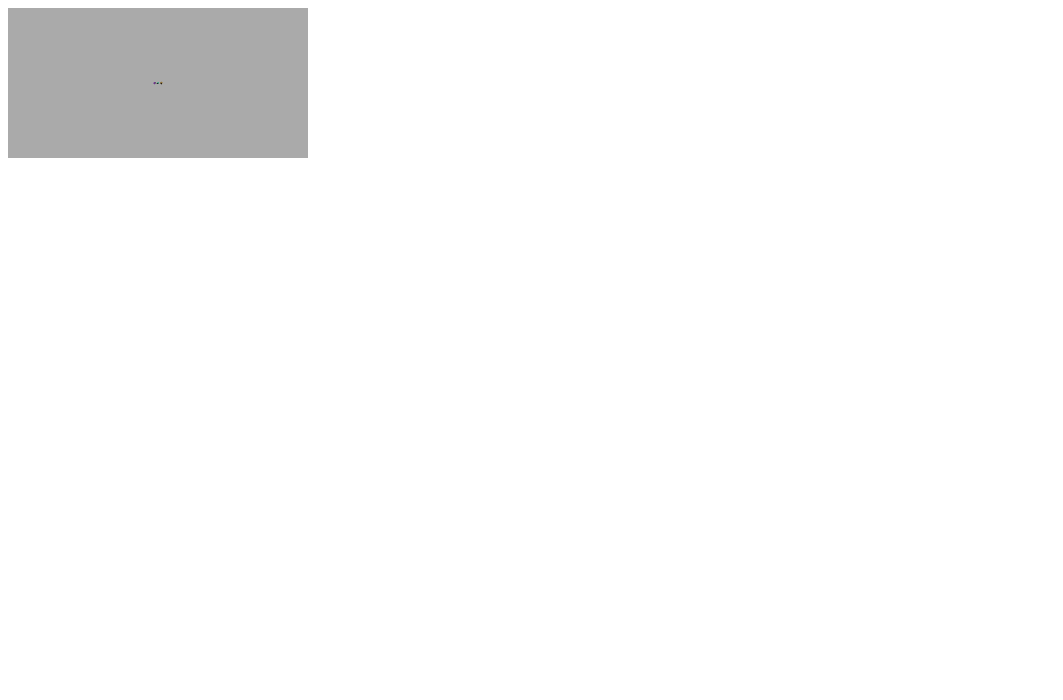
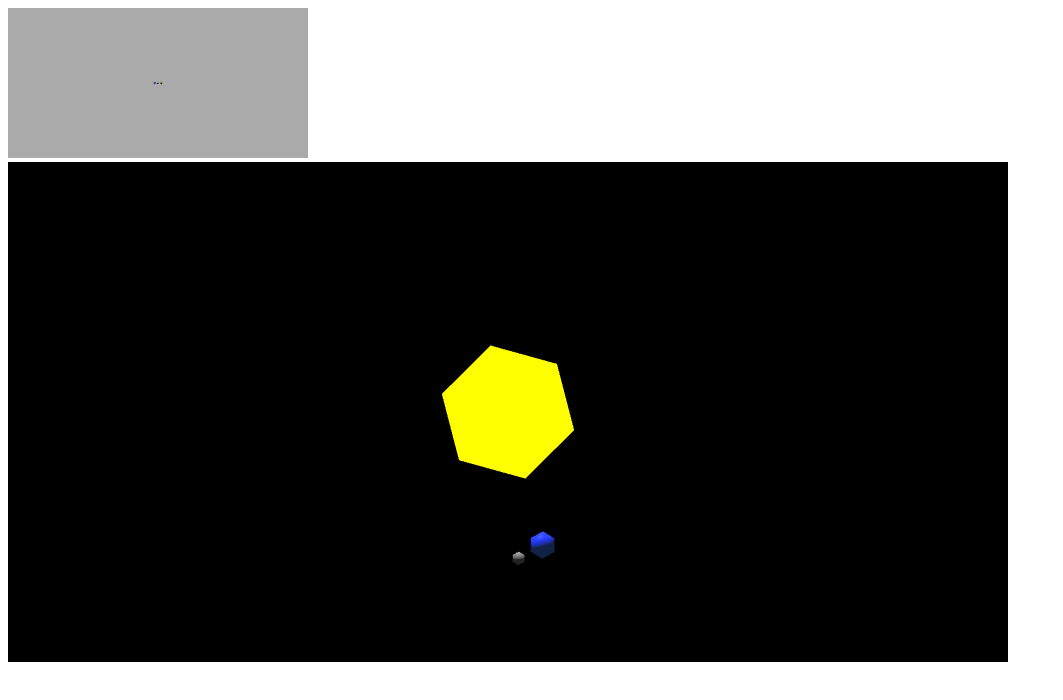
Before and after one commit to ncnthien/3d-learning, a website built with Vite: page index.html in a window 1280 px wide. Shown: the whole page, without its empty margins (0-1063 px from the left). Built offline with nearby package versions, Linux system fonts and the light colour scheme.

Commit message:
main: solar system

```diff
--- a/index.html
+++ b/index.html
@@ -8,6 +8,8 @@
   </head>
   <body>
     <canvas id="c"></canvas>
+    <canvas id="c2" width="1000" height="500"></canvas>
     <script type="module" src="/src/main.ts"></script>
+    <script type="module" src="/src/main2.ts"></script>
   </body>
 </html>
--- a/src/main.ts
+++ b/src/main.ts
@@ -22,17 +22,6 @@ renderer.render(scene, camera);
 light.position.set(-1, 2, 4);
 scene.background = new THREE.Color(0xaaaaaa);
 scene.add(light);
-
-const objects = [];
-const spread = 15;
-
-function addObject(x: number, y: number, obj: THREE.Object3D) {
-  obj.position.x = x * spread;
-  obj.position.y = y * spread;
-
-  scene.add(obj);
-  objects.push(obj);
-}
 
 function makeInstance(geometry: THREE.BoxGeometry, color: number, x: number) {
   const material = new THREE.MeshPhongMaterial({ color });
--- /dev/null
+++ b/src/main2.ts
@@ -0,0 +1,62 @@
+import * as THREE from "three";
+
+const canvas = document.getElementById("c2")!;
+const renderer = new THREE.WebGLRenderer({ antialias: true, canvas });
+const camera = new THREE.PerspectiveCamera(40, 2, 0.1, 1000);
+const scene = new THREE.Scene();
+const sphereGeometry = new THREE.SphereGeometry(1, 6, 6);
+const objects: THREE.Object3D[] = [];
+
+const light = new THREE.PointLight(0xffffff, 500);
+scene.add(light);
+
+camera.position.set(0, 50, 0);
+camera.lookAt(0, 0, 0);
+
+const solarSystem = new THREE.Object3D();
+scene.add(solarSystem);
+objects.push(solarSystem);
+
+const sunMaterial = new THREE.MeshPhongMaterial({ emissive: 0xffff00 });
+const sunMesh = new THREE.Mesh(sphereGeometry, sunMaterial);
+sunMesh.scale.set(5, 5, 5);
+scene.add(sunMesh);
+objects.push(sunMesh);
+
+const earthOrbit = new THREE.Object3D();
+earthOrbit.position.x = 10;
+solarSystem.add(earthOrbit);
+objects.push(earthOrbit);
+
+const earthMaterial = new THREE.MeshPhongMaterial({
+  color: 0x2233ff,
+  emissive: 0x112244,
+});
+const earthMesh = new THREE.Mesh(sphereGeometry, earthMaterial);
+earthOrbit.add(earthMesh);
+
+const moonOrbit = new THREE.Object3D();
+moonOrbit.position.x = 2;
+earthOrbit.add(moonOrbit);
+
+const moonMaterial = new THREE.MeshPhongMaterial({
+  color: 0x888888,
+  emissive: 0x222222,
+});
+const moonMesh = new THREE.Mesh(sphereGeometry, moonMaterial);
+moonMesh.scale.set(0.5, 0.5, 0.5);
+moonOrbit.add(moonMesh);
+
+function render(time: number) {
+  time *= 0.0015;
+
+  objects.forEach((obj) => {
+    obj.rotation.y = time;
+  });
+
+  renderer.render(scene, camera);
+
+  requestAnimationFrame(render);
+}
+
+requestAnimationFrame(render);
```
